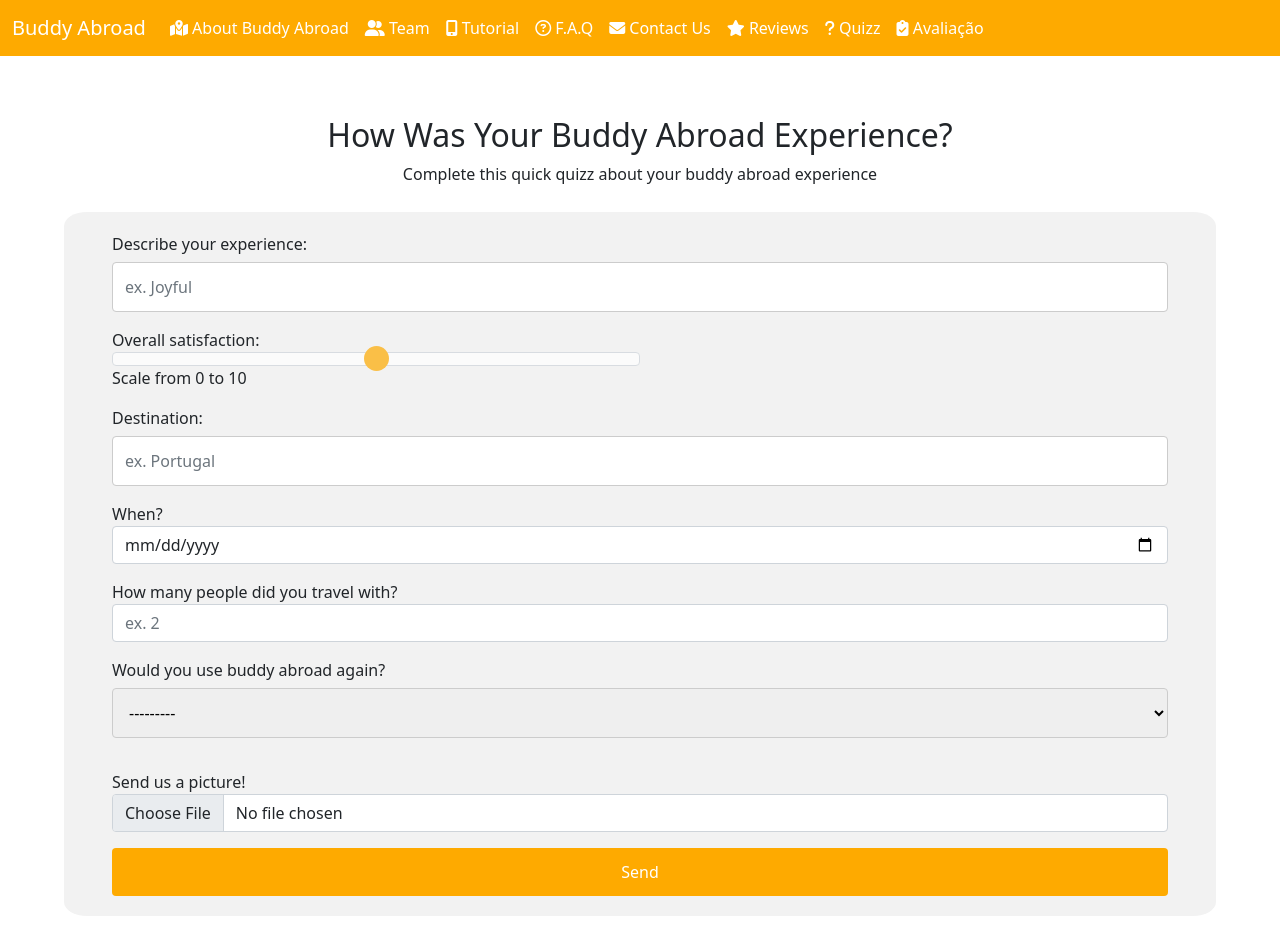
After one commit to Tomas-a21803655/djangoPW-BA, a Django app: page /quizz/ in a window 1280 px wide. The commit adds this page. Run offline with Django 3.2, Linux system fonts and the light colour scheme; some libraries are stand-ins or nearby versions.

Commit message:
star chart

```diff
--- a/tarefas/forms.py
+++ b/tarefas/forms.py
@@ -1,6 +1,6 @@
 from django import forms
 from django.forms import ModelForm
-from .models import Tarefa, Contact, Comment
+from .models import Tarefa, Contact, Comment, Quizz
 
 
 class TarefaForm(ModelForm):
@@ -51,3 +51,34 @@
             'rating': forms.TextInput(attrs={'class': 'form-control', 'type': 'range', 'min': '0', 'max': '5'}),
             'comment': forms.Textarea(attrs={'class': 'form-control', 'placeholder': 'Tell us what you’re thinking'}),
         }
+
+
+class QuizzForm(ModelForm):
+    class Meta:
+        model = Quizz
+        fields = '__all__'
+
+        widgets = {
+            'description': forms.TextInput(attrs={'class': 'form-control', 'placeholder': 'ex. Joyful'}),
+            'satisfaction': forms.TextInput(attrs={'class': 'form-control', 'type': 'range', 'min': '0', 'max': '10'}),
+            'destination': forms.TextInput(attrs={'class': 'form-control', 'placeholder': 'ex. Portugal'}),
+            'visitDate': forms.DateInput(attrs={'class': 'form-control', 'type': 'date'}),
+            'groupSize': forms.NumberInput(attrs={'class': 'form-control', 'placeholder': 'ex. 2'}),
+            'useAgain': forms.NullBooleanSelect(),
+            'image': forms.FileInput(attrs={'class': 'form-control'}),
+
+        }
+
+        labels = {
+            'description': 'Describe your experience',
+            'satisfaction': 'Overall satisfaction',
+            'visitDate': 'When?',
+            'groupSize': 'How many people did you travel with?',
+            'useAgain': 'Would you use buddy abroad again?',
+            'image': 'Send us a picture!',
+
+        }
+
+        help_texts = {
+            'satisfaction': 'Scale from 0 to 10',
+        }
--- a/tarefas/models.py
+++ b/tarefas/models.py
@@ -34,3 +34,23 @@
 
     def __str__(self):
         return self.name[:50]
+
+
+class Quizz(models.Model):
+    description = models.CharField(max_length=200, blank=False)
+    satisfaction = models.IntegerField(blank=False, default='5')
+    destination = models.CharField(max_length=200, blank=False)
+    visitDate = models.DateField(null=True, blank=True)
+    groupSize = models.IntegerField(blank=True, null=True)
+
+    BOOL_CHOICES = ((True, 'Yes'), (False, 'No'))
+    useAgain = models.BooleanField(choices=BOOL_CHOICES)
+
+    image = models.FileField(blank=True, null=True)
+
+
+
+
+
+    def __str__(self):
+        return self.description[:50]
--- a/tarefas/templates/tarefas/baseBuddyAbroad.html
+++ b/tarefas/templates/tarefas/baseBuddyAbroad.html
@@ -66,6 +66,11 @@
                         </a>
                     </li>
                     <li class="nav-item">
+                        <a class="nav-link active" href="{% url 'tarefas:quizz' %}">
+                            <i class="fas fa-question"></i> Quizz
+                        </a>
+                    </li>
+                    <li class="nav-item">
                         <a class="nav-link active" href="{% url 'tarefas:aval' %}">
                             <i class="fas fa-clipboard-check"></i> Avaliação
                         </a>
--- /dev/null
+++ b/tarefas/templates/tarefas/quizz.html
@@ -0,0 +1,33 @@
+{% extends 'tarefas/baseBuddyAbroad.html' %}
+{% load static %}
+
+{% block main %}
+
+    <section style="padding-top: 60px;text-align: center;">
+        <h2>How Was Your Buddy Abroad Experience?</h2>
+        <p>Complete this quick quizz about your buddy abroad experience</p>
+    </section>
+
+    <section>
+        {% if messages %}
+            <ul style=" display: block;width: 50%;border: none;background-color: green;color: white;
+            border-radius: 10px;padding: 14px 28px;font-size: 16px;text-align: center;margin: auto" class="messages">
+                {% for message in messages %}
+                    <li  {% if message.tags %} class=" {{ message.tags }} " {% endif %}> {{ message }} </li>
+                {% endfor %}
+            </ul>
+        {% endif %}
+    </section>
+
+    <section>
+        <div class="containerForm">
+            <form id="quizz" action="" method="POST">
+                {% csrf_token %}
+                {{ form.as_p }}
+                <input type="submit" value="Send" class="btn btn-success">
+            </form>
+        </div>
+    </section>
+
+
+{% endblock %}
--- a/tarefas/urls.py
+++ b/tarefas/urls.py
@@ -20,5 +20,6 @@
     path('aval/', views.aval_page_view, name='aval'),
     path('singlePageView/', views.singlePageView_page_view, name='singlePageView'),
     path('reviews/', views.reviews_page_view, name='reviews'),
+    path('quizz/', views.quizz_page_view, name='quizz'),
 
 ]
--- a/tarefas/views.py
+++ b/tarefas/views.py
@@ -5,7 +5,7 @@
 from django.urls import reverse
 
 from .models import Tarefa, Comment
-from .forms import TarefaForm, ContactForm, CommentForm
+from .forms import TarefaForm, ContactForm, CommentForm, QuizzForm
 
 
 # Create your views here.
@@ -110,3 +110,15 @@
                }
 
     return render(request, 'tarefas/reviews.html', context)
+
+
+def quizz_page_view(request):
+    form = QuizzForm(request.POST or None)
+    if form.is_valid():
+        form.save()
+        messages.success(request, 'Quizz Completed!')
+        return HttpResponseRedirect(reverse('tarefas:quizz'))
+
+    context = {'form': form}
+
+    return render(request, 'tarefas/quizz.html', context)
```
Also changed, not shown: db.sqlite3.
